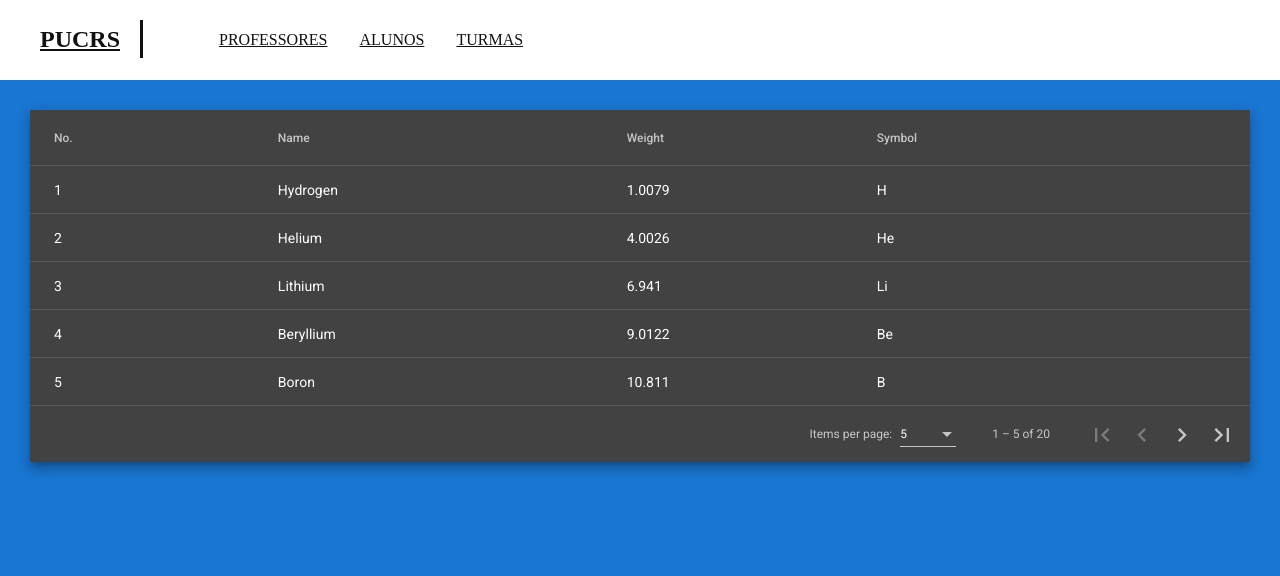
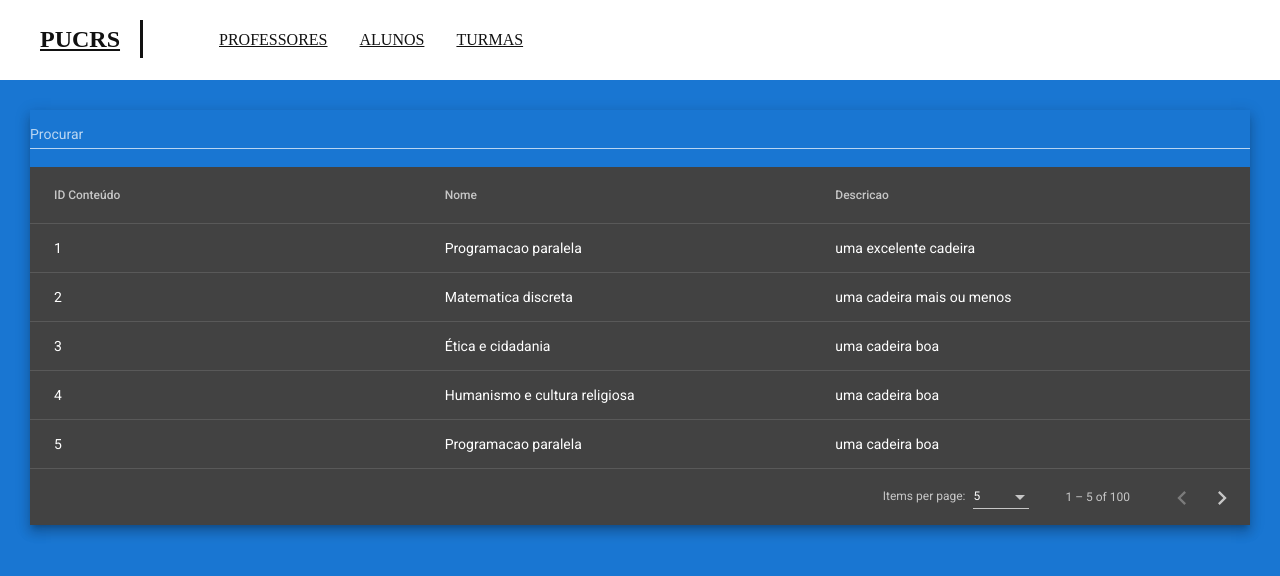
Before and after one commit to AGES-PUCRS/constr-sw-2020-2-grupo6, an Angular app in the folder FRONT/: page / in a window 1280 px wide. Shown: the top 576 px of the page. Built offline with nearby package versions, Linux system fonts and the light colour scheme.

Commit message:
search e mock

```diff
--- a/FRONT/src/app/app.component.css
+++ b/FRONT/src/app/app.component.css
@@ -1,18 +1,22 @@
-/*.mat-table {
-  width: 80%;
-  margin-left: 10%;
-  margin-top: 5%;
-  background: white;
+.mat-form-field {
+  font-size: 14px;
+  width: 100%;
 }
 
+.mat-input-element {
+  caret-color: #111111;
+  color: #111111;
+  text-decoration-color: #111111;
+}
 
-th.mat-header-cell{
+.mat-table {
+  overflow: auto;
+  max-height: 500px;
+}
+
+.search {
   color: black;
 }
-
-.mat-cell{
-  color: black;
-}*/
 
 table{
   width: 100%;
--- a/FRONT/src/app/app.component.html
+++ b/FRONT/src/app/app.component.html
@@ -1,4 +1,3 @@
-
 <header>
   <a href="index.html" class="header-logo">pucrs</a>
   <nav>
@@ -11,40 +10,53 @@
   </nav>
 </header>
 
+<div class="example-container mat-elevation-z8 container">
+  <mat-form-field>
+    <input
+      matInput
+      (keyup)="applyFilter($event.target.value)"
+      placeholder="Procurar"
+      class="search"
+    />
+  </mat-form-field>
+  <mat-table [dataSource]="dataSource" matSort>
+    <!-- ID Column -->
+    <ng-container matColumnDef="id">
+      <mat-header-cell *matHeaderCellDef mat-sort-header>
+        ID Conteúdo
+      </mat-header-cell>
+      <mat-cell *matCellDef="let row"> {{row.id}} </mat-cell>
+    </ng-container>
 
-
-
-
-<div class="mat-elevation-z8 container">
-  <table mat-table [dataSource]="dataSource">
-
-    <!-- Position Column -->
-    <ng-container matColumnDef="position">
-      <th mat-header-cell *matHeaderCellDef> No. </th>
-      <td mat-cell *matCellDef="let element"> {{element.position}} </td>
+    <!-- Progress Column -->
+    <ng-container matColumnDef="progress">
+      <mat-header-cell *matHeaderCellDef mat-sort-header>
+        Descricao
+      </mat-header-cell>
+      <mat-cell *matCellDef="let row"> {{row.progress}} </mat-cell>
     </ng-container>
 
     <!-- Name Column -->
     <ng-container matColumnDef="name">
-      <th mat-header-cell *matHeaderCellDef> Name </th>
-      <td mat-cell *matCellDef="let element"> {{element.name}} </td>
+      <mat-header-cell *matHeaderCellDef mat-sort-header>
+        Nome
+      </mat-header-cell>
+      <mat-cell *matCellDef="let row"> {{row.name}} </mat-cell>
     </ng-container>
 
-    <!-- Weight Column -->
-    <ng-container matColumnDef="weight">
-      <th mat-header-cell *matHeaderCellDef> Weight </th>
-      <td mat-cell *matCellDef="let element"> {{element.weight}} </td>
+    <!-- Color Column -->
+    <ng-container matColumnDef="color">
+      <mat-header-cell *matHeaderCellDef mat-sort-header>
+        Color
+      </mat-header-cell>
+      <mat-cell *matCellDef="let row" [style.color]="row.color">
+        {{row.color}}
+      </mat-cell>
     </ng-container>
 
-    <!-- Symbol Column -->
-    <ng-container matColumnDef="symbol">
-      <th mat-header-cell *matHeaderCellDef> Symbol </th>
-      <td mat-cell *matCellDef="let element"> {{element.symbol}} </td>
-    </ng-container>
+    <mat-header-row *matHeaderRowDef="displayedColumns"></mat-header-row>
+    <mat-row *matRowDef="let row; columns: displayedColumns;"> </mat-row>
+  </mat-table>
 
-    <tr mat-header-row *matHeaderRowDef="displayedColumns"></tr>
-    <tr mat-row *matRowDef="let row; columns: displayedColumns;"></tr>
-  </table>
-
-  <mat-paginator [pageSizeOptions]="[5, 10, 20]" showFirstLastButtons></mat-paginator>
+  <mat-paginator [pageSizeOptions]="[5, 10, 25, 100]"></mat-paginator>
 </div>
--- a/FRONT/src/app/app.component.ts
+++ b/FRONT/src/app/app.component.ts
@@ -3,52 +3,30 @@ import {MatSort} from '@angular/material/sort';
 import {MatTableDataSource} from '@angular/material/table';
 import {MatPaginator} from '@angular/material/paginator';
 
-/*export interface PeriodicElement {
-  professor: string;
-  id: number;
-  formacao: string;
-  turmas: number;
-  turno: string;
-}*/
+const COLORS = [
+  "uma excelente cadeira",
+  "uma ótima cadeira",
+  "uma cadeira mais ou menos",
+  "uma cadeira boa",
+  "uma cadeira ruim"
+];
+const NAMES = [
+  "Fundamentos de programacao",
+  "Programacao paralela",
+  "Ética e cidadania",
+  "Humanismo e cultura religiosa",
+  "Programação baixo nível",
+  "Sistemas digitais",
+  "Matematica Concreta",
+  "Matematica discreta"
+];
 
-export interface PeriodicElement {
+export interface UserData {
+  id: string;
   name: string;
-  position: number;
-  weight: number;
-  symbol: string;
+  progress: string;
+  color: string;
 }
-
-const ELEMENT_DATA: PeriodicElement[] = [
-  {position: 1, name: 'Hydrogen', weight: 1.0079, symbol: 'H'},
-  {position: 2, name: 'Helium', weight: 4.0026, symbol: 'He'},
-  {position: 3, name: 'Lithium', weight: 6.941, symbol: 'Li'},
-  {position: 4, name: 'Beryllium', weight: 9.0122, symbol: 'Be'},
-  {position: 5, name: 'Boron', weight: 10.811, symbol: 'B'},
-  {position: 6, name: 'Carbon', weight: 12.0107, symbol: 'C'},
-  {position: 7, name: 'Nitrogen', weight: 14.0067, symbol: 'N'},
-  {position: 8, name: 'Oxygen', weight: 15.9994, symbol: 'O'},
-  {position: 9, name: 'Fluorine', weight: 18.9984, symbol: 'F'},
-  {position: 10, name: 'Neon', weight: 20.1797, symbol: 'Ne'},
-  {position: 11, name: 'Sodium', weight: 22.9897, symbol: 'Na'},
-  {position: 12, name: 'Magnesium', weight: 24.305, symbol: 'Mg'},
-  {position: 13, name: 'Aluminum', weight: 26.9815, symbol: 'Al'},
-  {position: 14, name: 'Silicon', weight: 28.0855, symbol: 'Si'},
-  {position: 15, name: 'Phosphorus', weight: 30.9738, symbol: 'P'},
-  {position: 16, name: 'Sulfur', weight: 32.065, symbol: 'S'},
-  {position: 17, name: 'Chlorine', weight: 35.453, symbol: 'Cl'},
-  {position: 18, name: 'Argon', weight: 39.948, symbol: 'Ar'},
-  {position: 19, name: 'Potassium', weight: 39.0983, symbol: 'K'},
-  {position: 20, name: 'Calcium', weight: 40.078, symbol: 'Ca'},
-];
-/*const ELEMENT_DATA: PeriodicElement[] = [
-  {id: 17120004, professor: 'Ana Paula', formacao: 'Tecnologia da Informação', turmas: 8, turno:'Manhã' },
-  {id: 17120005, professor: 'Eduardo', formacao: 'Ciência da Computação', turmas: 7, turno:'Manhã, Noite'},
-  {id: 17120006, professor: 'Silvia', formacao: 'Ciência da Computação', turmas: 10, turno:'Noite'},
-  {id: 17120007, professor: 'Alessandra', formacao: 'Sistemas de Informação', turmas: 12, turno:'Tarde, Noite'},
-  {id: 17120008, professor: 'Isabel', formacao: 'Análise de Dados', turmas: 14, turno:'Manhã, Tarde'},
-  {id: 17120009, professor: 'Sergio', formacao: 'Engenharia da Computação', turmas: 6, turno:'Manhã, Tarde, Noite'},
-
-];*/
 
 /**
  * @title Table with sorting
@@ -58,13 +36,48 @@ const ELEMENT_DATA: PeriodicElement[] = [
   templateUrl: './app.component.html',
   styleUrls: ['./app.component.css']
 })
-export class AppComponent implements AfterViewInit {
-  displayedColumns: string[] = ['position', 'name', 'weight', 'symbol'];
-  dataSource = new MatTableDataSource<PeriodicElement>(ELEMENT_DATA);
+export class AppComponent {
+  displayedColumns = ["id", "name", "progress"];
+  dataSource: MatTableDataSource<UserData>;
 
   @ViewChild(MatPaginator) paginator: MatPaginator;
+  @ViewChild(MatSort) sort: MatSort;
 
+  constructor() {
+    // Create 100 users
+    const users: UserData[] = [];
+    for (let i = 1; i <= 100; i++) {
+      users.push(createNewUser(i));
+    }
+
+    // Assign the data to the data source for the table to render
+    this.dataSource = new MatTableDataSource(users);
+  }
+
+  /**
+   * Set the paginator and sort after the view init since this component will
+   * be able to query its view for the initialized paginator and sort.
+   */
   ngAfterViewInit() {
     this.dataSource.paginator = this.paginator;
+    this.dataSource.sort = this.sort;
+  }
+
+  applyFilter(filterValue: string) {
+    filterValue = filterValue.trim(); // Remove whitespace
+    filterValue = filterValue.toLowerCase(); // Datasource defaults to lowercase matches
+    this.dataSource.filter = filterValue;
   }
 }
+
+function createNewUser(id: number): UserData {
+  const name = NAMES[Math.round(Math.random() * (NAMES.length - 1))];
+  const desc = COLORS[Math.round(Math.random() * (COLORS.length - 1))];
+
+  return {
+    id: id.toString(),
+    name: name,
+    progress: desc,
+    color: COLORS[Math.round(Math.random() * (COLORS.length - 1))]
+  };
+}
```
Also changed, not shown: FRONT/src/app/app.module.ts (+57 -2 lines).
